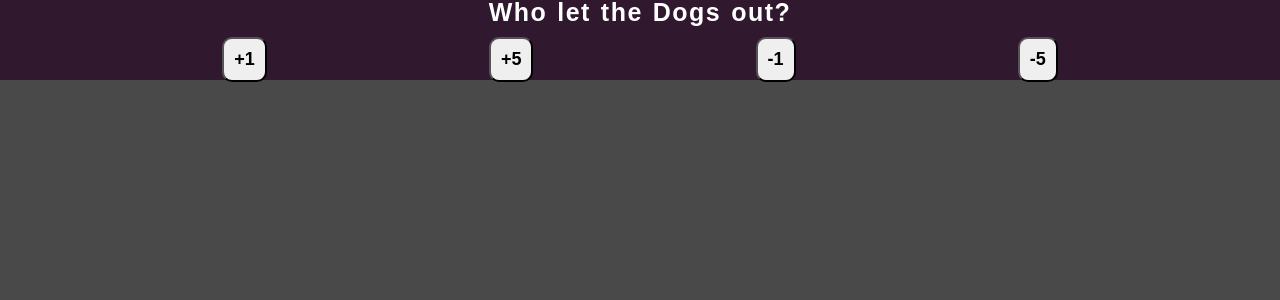
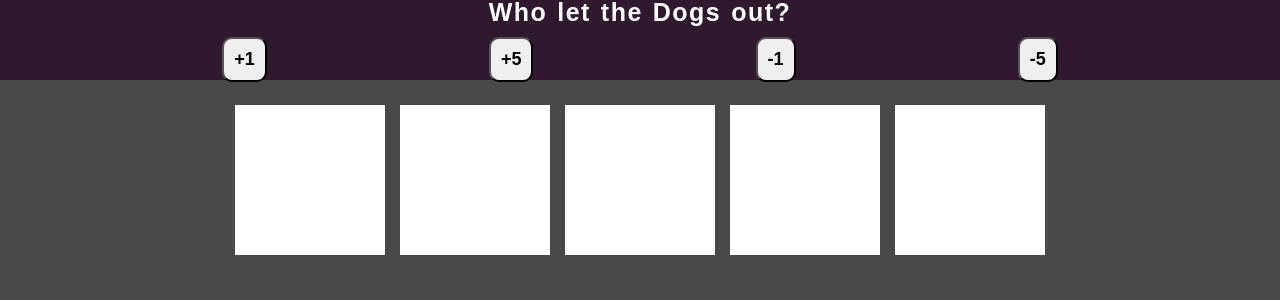
Before and after one commit to TyGrim/dog-api-app, a React (Create React App) app: page / in a window 1280 px wide. Shown: the top 300 px of the page. Built offline with nearby package versions, Linux system fonts and the light colour scheme.

Commit message:
style gallery imgs

```diff
--- a/src/App.scss
+++ b/src/App.scss
@@ -55,3 +55,17 @@ button {
   border-radius: 10px;
   cursor: pointer;
 }
+
+.Gallery {
+  grid-area: "gallery";
+  display: flex;
+  justify-content: center;
+  gap: 15px;
+  padding: 25px;
+}
+
+.ImageBox {
+  height: 150px;
+  width: 150px;
+  background-color: white;
+}
```
